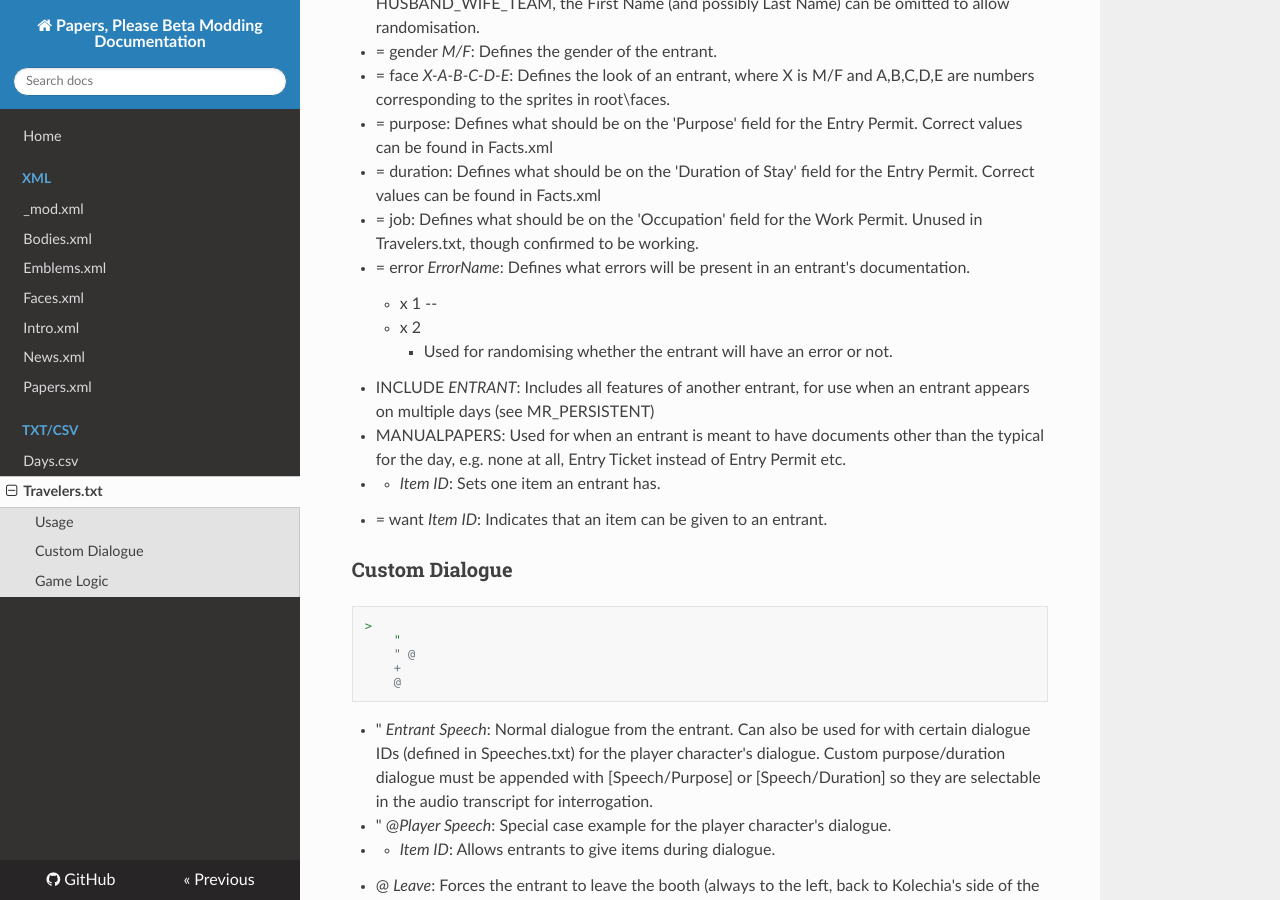
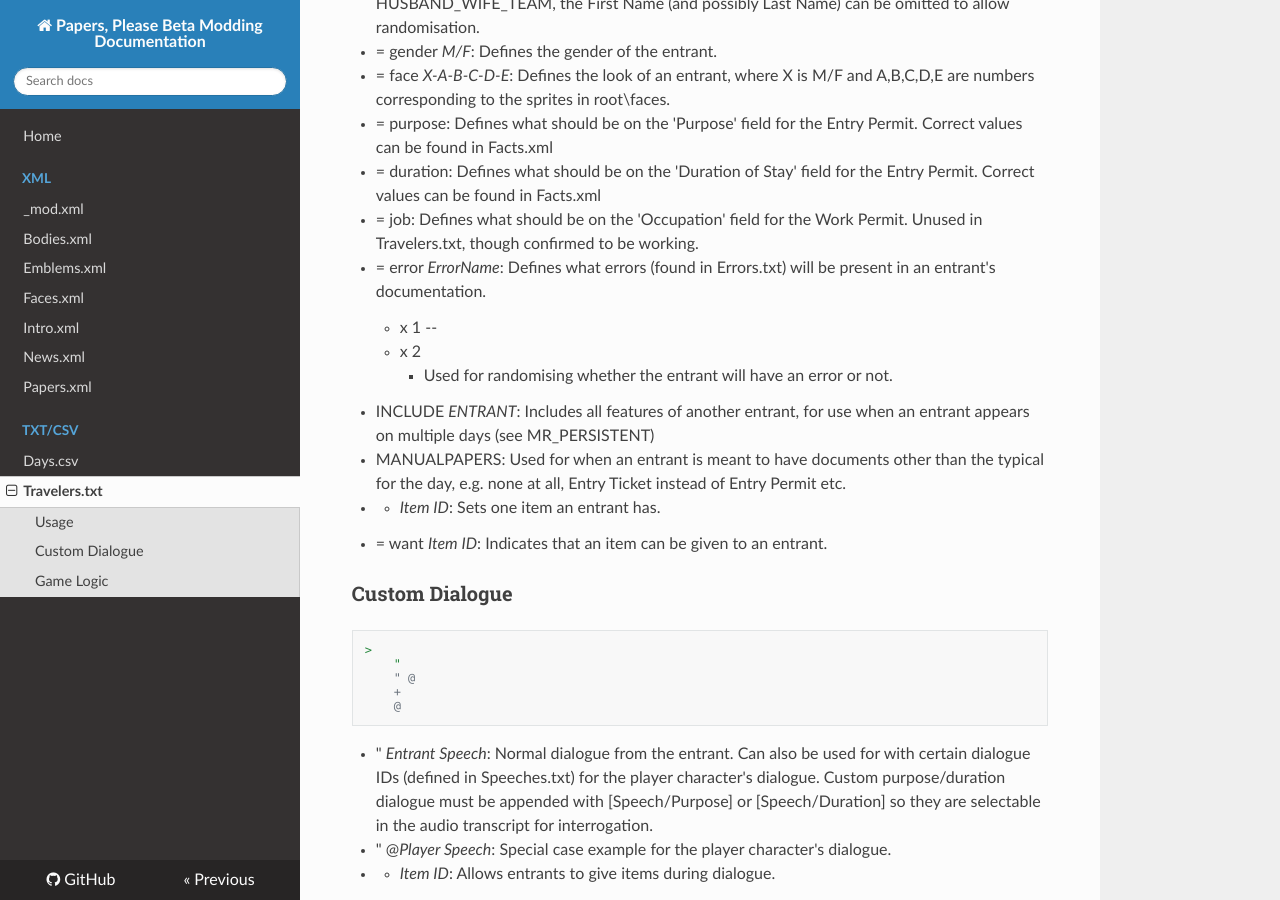
Before and after one commit to marinesciencedude/PapersPleaseModdingDoc, an MkDocs documentation site: the page built from docs/txt-csv/Travelers.md, in a window 1280 px wide and 900 px high, scrolled down 766 px. Built offline with MkDocs 1.6.1, drawn with Linux system fonts in a browser that asks for light colours; nearby versions of some CDN libraries.

Commit message:
Added reference to Errors.txt

```diff
--- a/docs/txt-csv/Travelers.md
+++ b/docs/txt-csv/Travelers.md
@@ -36,7 +36,7 @@ RANOM_ENTRANT
 * = purpose: Defines what should be on the 'Purpose' field for the Entry Permit. Correct values can be found in Facts.xml
 * = duration: Defines what should be on the 'Duration of Stay' field for the Entry Permit. Correct values can be found in Facts.xml
 * = job: Defines what should be on the 'Occupation' field for the Work Permit. Unused in Travelers.txt, though confirmed to be working.
-* = error *ErrorName*: Defines what errors will be present in an entrant's documentation.
+* = error *ErrorName*: Defines what errors (found in Errors.txt) will be present in an entrant's documentation.
 	* x 1 --
 	* x 2 <generic> <speech> <missing>
 		* Used for randomising whether the entrant will have an error or not.
```
